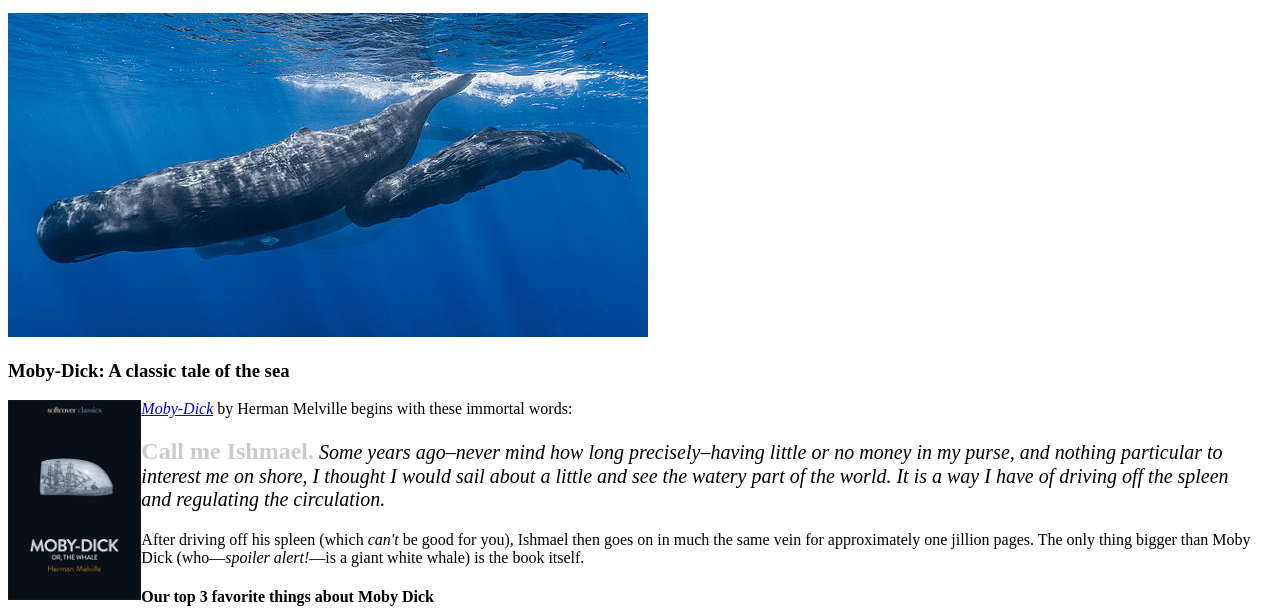
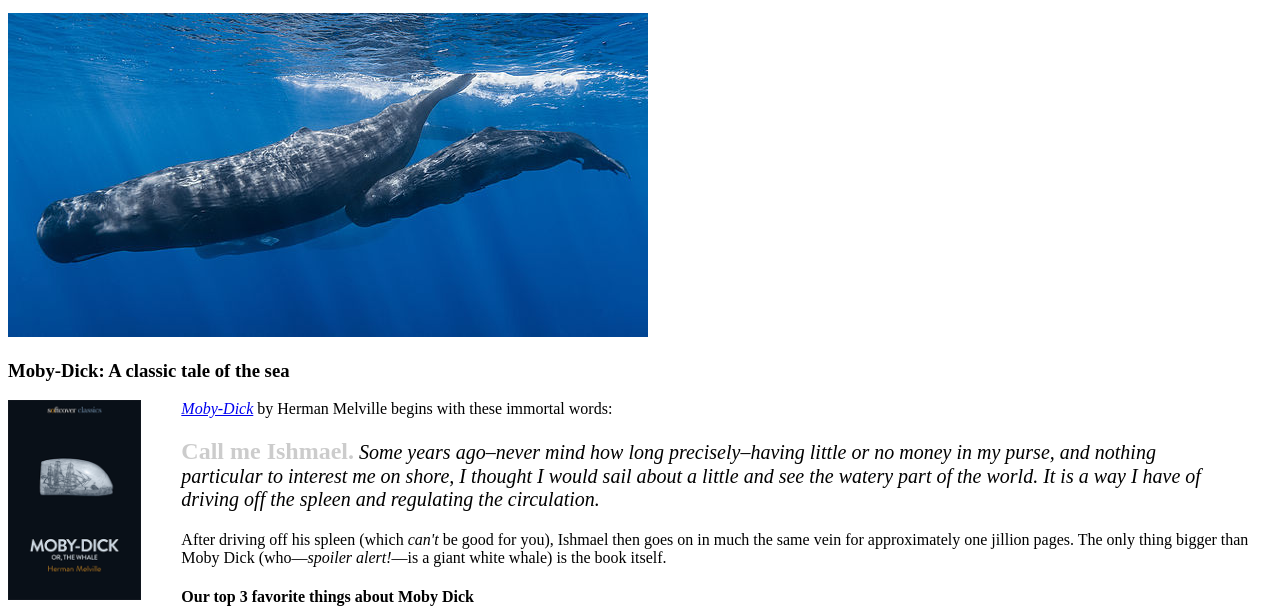
Before and after one commit to Beaker8314/sample_website, a plain HTML site: page moby_dick.html in a window 1280 px wide. Shown: the part 210-818 px from the top of the page. Drawn offline with Linux system fonts and the light colour scheme.

Commit message:
added mergin-right to book img

```diff
--- a/moby_dick.html
+++ b/moby_dick.html
@@ -43,7 +43,7 @@
     <h3>Moby-Dick: A classic tale of the sea</h3>
 
     <a href="https://www.softcover.io/read/6070fb03/moby-dick" target="_blank" rel="noopener">
-      <img src="images/moby_dick.png" alt="Moby Dick" height="200px" style="float:left;">
+      <img src="images/moby_dick.png" alt="Moby Dick" height="200px" style="float:left; margin-right: 40px">
     </a>
 
     <p>
```
